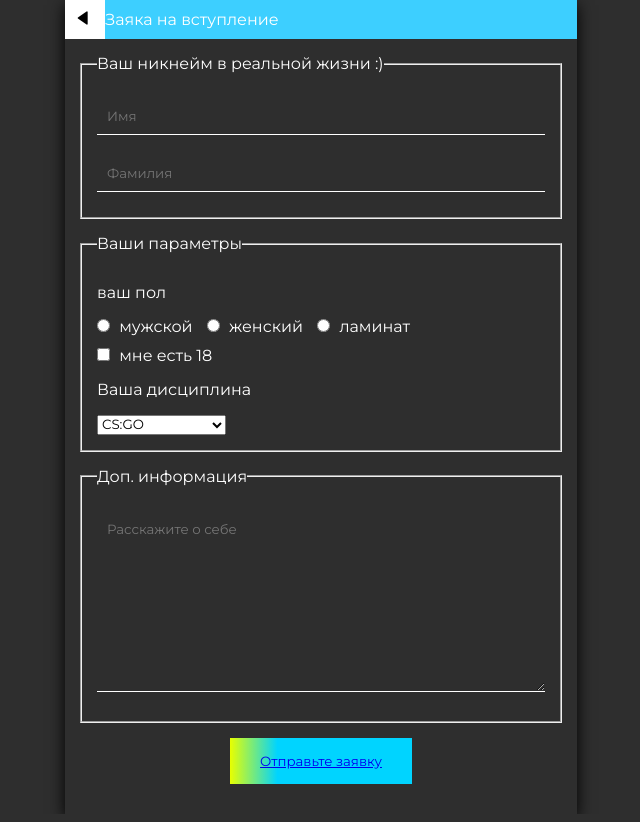
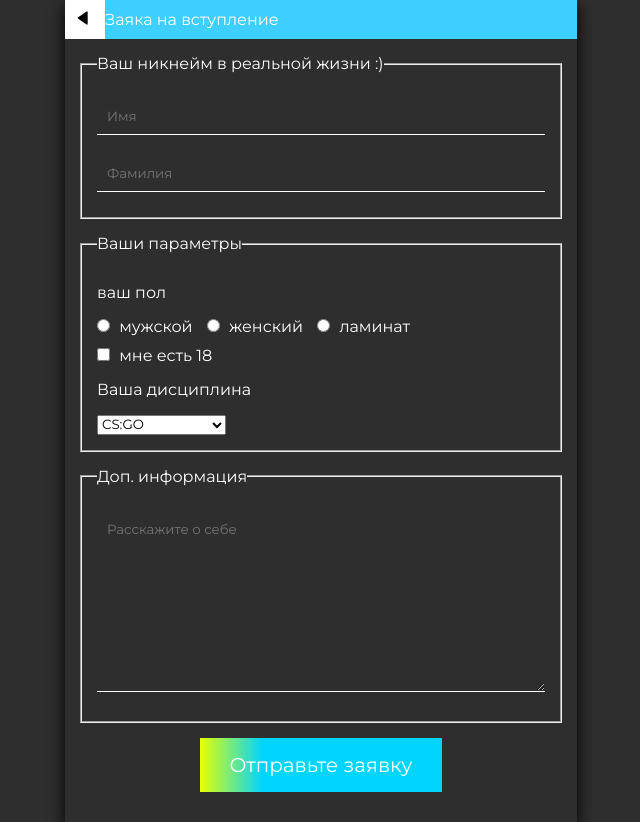
Before and after one commit to marilerror/RobotBot, a plain HTML site: page form.html in a window 1280 px wide. Shown: the whole page, without its empty margins (319-959 px from the left). Drawn offline with nearby package versions, Linux system fonts and the light colour scheme.

Commit message:
Update styleform.css

```diff
--- a/styleform.css
+++ b/styleform.css
@@ -75,3 +75,8 @@ border: none;
 color: white;
 display: block;
 }
+button a {
+    color: white;
+    text-decoration: none;
+    font-size: 20px;
+}
```
